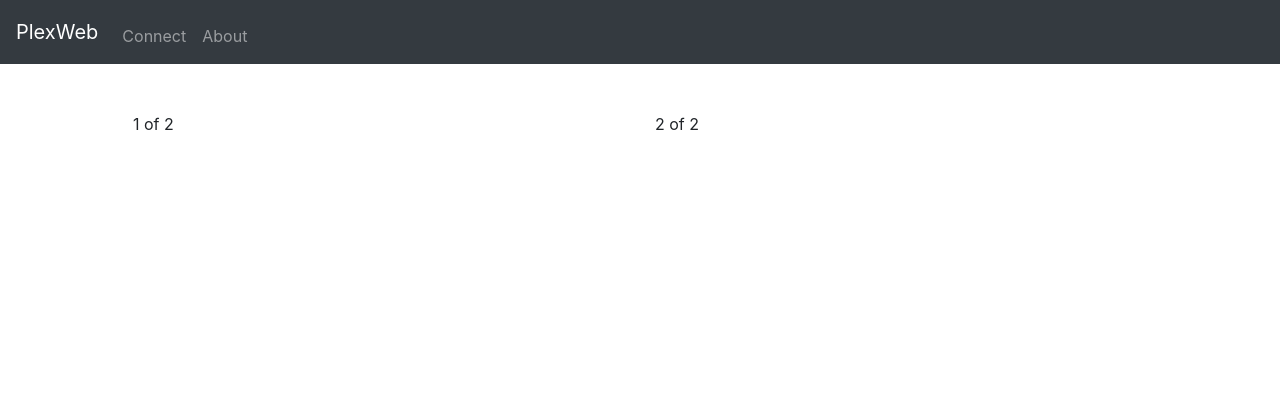
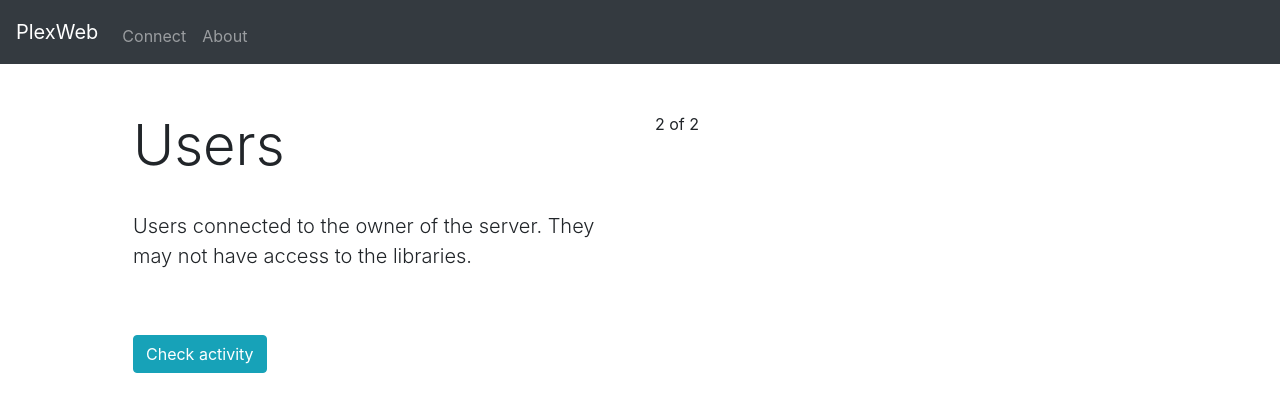
Before and after one commit to banjo/plex-web, a Flask app: template templates/server.html.jinja in a window 1280 px wide. Shown: the top 412 px of the page. Run offline with Flask 2, Linux system fonts and the light colour scheme; the template is opened without the code that fills it, so the values that code supplies are empty; some libraries are stand-ins or nearby versions.

Commit message:
Started creating server page

```diff
--- a/app.py
+++ b/app.py
@@ -1,7 +1,8 @@
-from flask import Flask, jsonify, redirect, render_template, request, session
+from flask import Flask, jsonify, redirect, render_template, request, session, url_for
 from flask_session import Session
 from tempfile import mkdtemp
 from helpers import login_required, check_server, get_users
+from plexapi.server import PlexServer
 
 # init flask
 app = Flask(__name__)
@@ -22,9 +23,13 @@ def connect():
         plex_url = request.form.get("plex-url")
         plex_token = request.form.get("plex-token")
 
-        if check_server(plex_url, plex_token):
+        # check if plex server is available
+        plex = check_server(plex_url, plex_token)
+
+        if plex:
             session["plex_token"] = plex_token
             session["plex_url"] = plex_url
+            session["plex"] = plex
             return redirect("/")
         else:
             return redirect("/tryagain")
@@ -44,9 +49,8 @@ def index():
 @app.route('/server')
 @login_required
 def server():
-    get_users()
-
-    return render_template("server.html.jinja")
+    users = get_users(session["plex"])
+    return render_template("server.html.jinja", users=users)
 
 
 @app.route('/disconnect')
@@ -58,3 +62,8 @@ def disconnect():
 @app.route('/tryagain')
 def tryagain():
     return render_template("tryagain.html.jinja")
+
+
+@app.route('/update_activity', methods=["POST"])
+def update_activity():
+    user = request.form.get("user")
--- /dev/null
+++ b/static/functions.js
@@ -0,0 +1,15 @@
+function update_activity() {
+
+    list_element = document.getElementById("user-list");
+    li = list_element.getElementsByTagName("li");
+
+    for (let i = 0; i < li.length; ++i) {
+        user = li[i].innerHTML;
+
+        $.post("/update_activity?user=" + user, function (answer) {
+            console.log(answer)
+        });
+
+    }
+
+}
--- a/templates/layout.html.jinja
+++ b/templates/layout.html.jinja
@@ -11,7 +11,8 @@
     <!-- documentation at http://getbootstrap.com/docs/4.1/, alternative themes at https://bootswatch.com/ -->
     <link href="https://maxcdn.bootstrapcdn.com/bootstrap/4.1.3/css/bootstrap.min.css" rel="stylesheet">
 
-    <link href="/static/styles.css" rel="stylesheet">
+    <link rel="stylesheet" href="{{ url_for('static', filename='styles.css') }}">
+    <script src="{{url_for('static', filename='functions.js')}}"></script>
 
     <script src="https://code.jquery.com/jquery-3.3.1.min.js"></script>
     <script src="https://cdnjs.cloudflare.com/ajax/libs/popper.js/1.14.3/umd/popper.min.js"></script>
--- a/templates/server.html.jinja
+++ b/templates/server.html.jinja
@@ -1,16 +1,36 @@
 {% extends "layout.html.jinja" %}
 
 {% block title %}
+Server
 {% endblock %}
 
 {% block main %}
 <div class="container">
   <div class="row">
     <div class="col">
-      1 of 2
+      <h1 class="display-4">Users</h1>
+
+      <br>
+
+      <p class="lead">
+        Users connected to the owner of the server. They may not have access to the libraries.
+      </p>
+
+      <br>
+
+      <ul class="list-group" id="user-list">
+        {% for user in users %}
+        <li class="list-group-item">{{user}}</li>
+        {% endfor %}
+      </ul>
+
+      <br>
+
+      <button type=button class="btn btn-info" onclick=update_activity()>Check activity</button>
+
     </div>
     <div class="col">
       2 of 2
     </div>
   </div>
-{% endblock %}
+  {% endblock %}
```
Also changed, not shown: helpers.py (+7 -5 lines).
